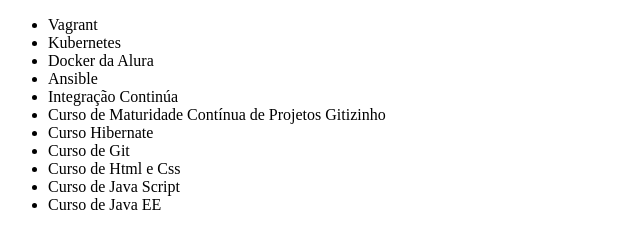
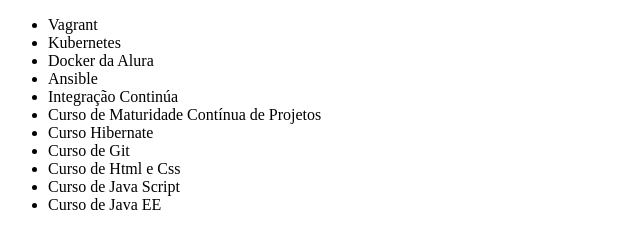
Before and after one commit to diegomaxdev/alura-git, a plain HTML site: page index.html in a window 1280 px wide. Shown: the full height of the page, 0-640 px from the left. Drawn offline with Linux system fonts and the light colour scheme.

Commit message:
Testando o metodo desfazer do Git

```diff
--- a/index.html
+++ b/index.html
@@ -11,7 +11,7 @@
         <li>Docker da Alura</li>
         <li>Ansible</li>
         <li>Integração Continúa</li>
-        <li>Curso de Maturidade Contínua de Projetos Gitizinho</li>
+        <li>Curso de Maturidade Contínua de Projetos</li>
         <li>Curso Hibernate</li>
         <li>Curso de Git</li>
         <li>Curso de Html e Css</li>
```
